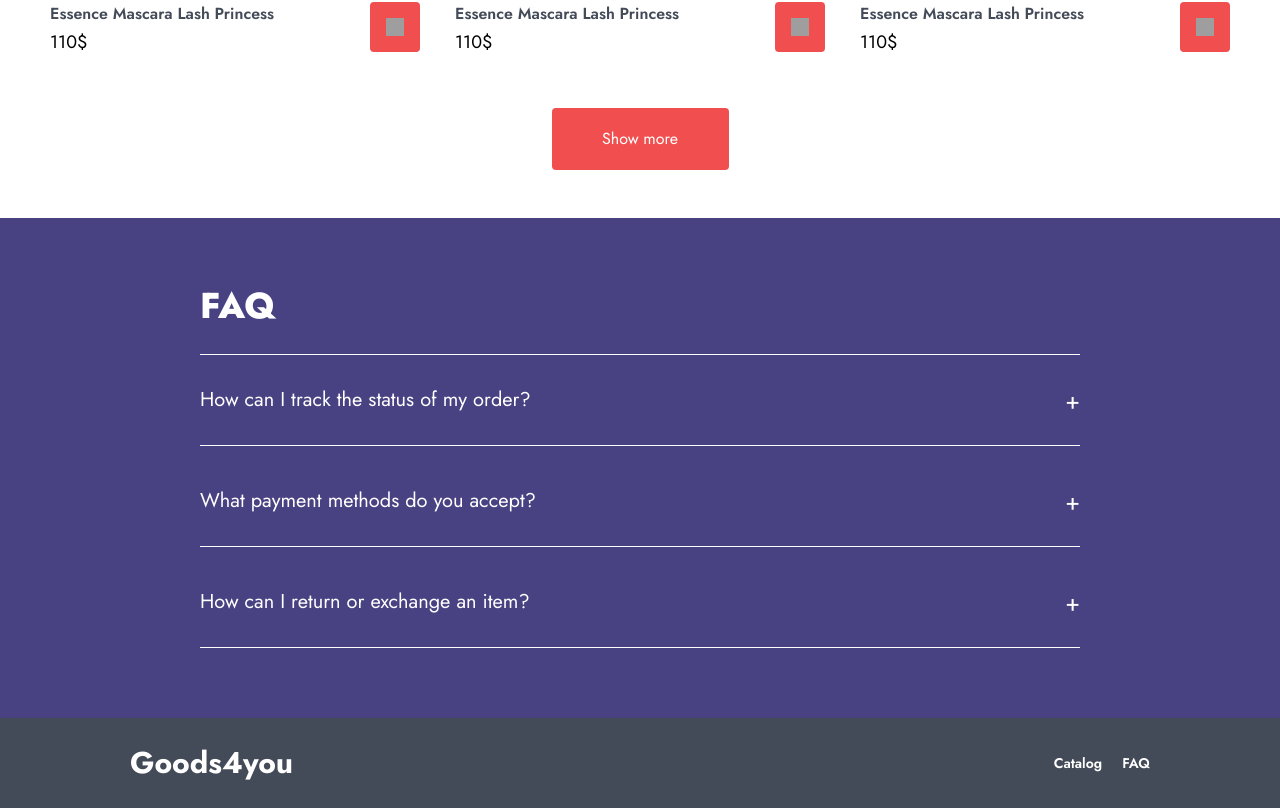
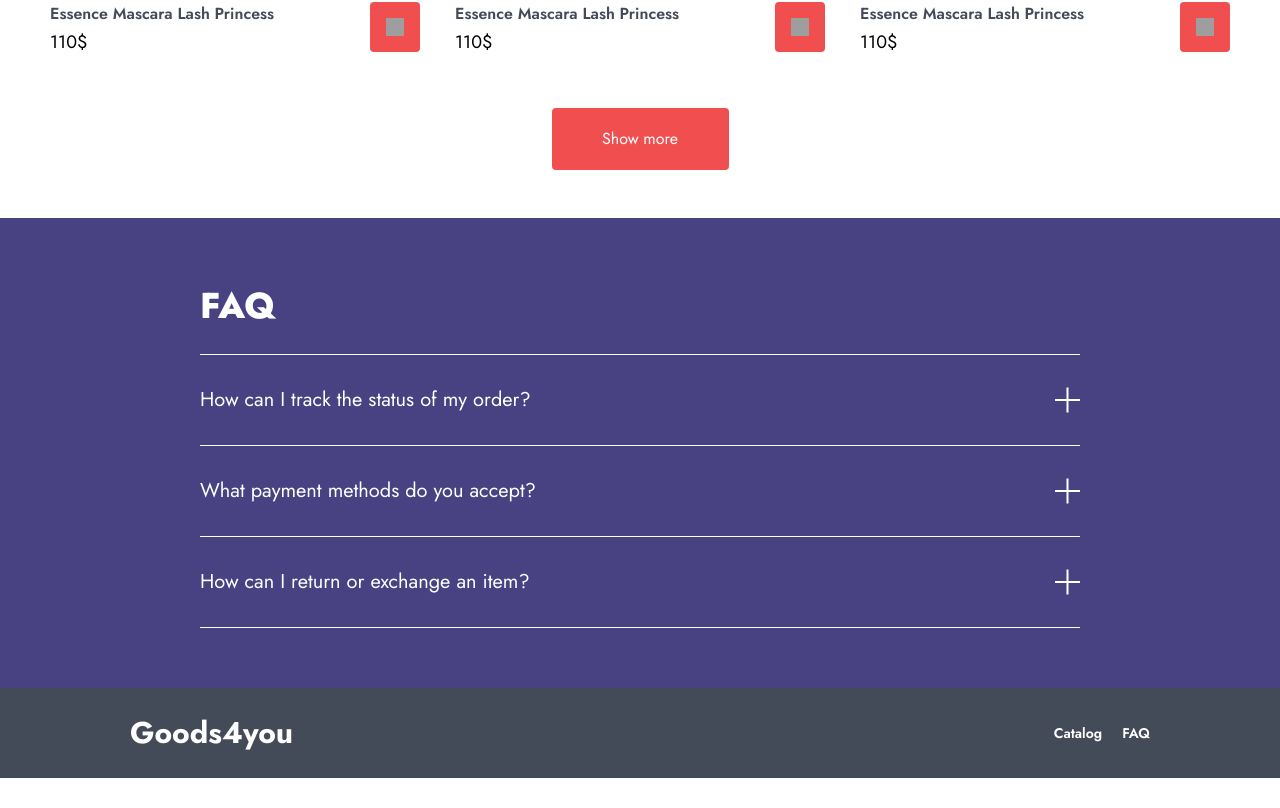
Before and after one commit to vakal-y/Marketplace-Goods4you, a React (Vite) app: page / in a window 1280 px wide. Shown: the part 2316-3124 px from the top of the page. After the commit the page ends 3094 px from the top, so only its background shows below. Built offline with nearby package versions, Linux system fonts and the light colour scheme; grey boxes are pictures that could not be loaded.

Commit message:
fix styles

```diff
--- a/src/pages/HomePage.tsx/HomePage.module.scss
+++ b/src/pages/HomePage.tsx/HomePage.module.scss
@@ -162,7 +162,6 @@
 
             .faqItem {
                 border-bottom: 1px solid $white;
-                margin-bottom: 10px;
 
                 .faqHeader {
                     display        : flex;
@@ -181,12 +180,33 @@
                     }
 
                     .icon {
-                        color     : $white;
-                        font-size : 24px;
-                        transition: transform 0.3s ease;
+                        width          : 25px;
+                        height         : 25px;
+                        display        : flex;
+                        align-items    : center;
+                        justify-content: center;
+                        position       : relative;
+
+                        &::before,
+                        &::after {
+                            content         : '';
+                            position        : absolute;
+                            width           : 25px;
+                            height          : 2px;
+                            background-color: $white;
+                            transition      : transform 0.4s ease;
+                        }
+
+                        &::before {
+                            transform: rotate(90deg);
+                        }
                     }
 
-                    &.open .icon {
+                    &.open .icon::before {
+                        transform: rotate(-45deg);
+                    }
+
+                    &.open .icon::after {
                         transform: rotate(45deg);
                     }
                 }
@@ -194,12 +214,10 @@
                 .faqContentInner {
                     overflow  : hidden;
                     max-height: 0;
-                    transition: max-height 0.3s ease, padding 0.3s ease;
-                    padding   : 0 10px;
+                    transition: max-height 0.5s ease;
 
                     &.open {
                         max-height: 200px;
-                        padding   : 10px 10px;
                     }
 
                     p {
--- a/src/pages/HomePage.tsx/HomePage.tsx
+++ b/src/pages/HomePage.tsx/HomePage.tsx
@@ -93,7 +93,7 @@
                                     id={`faq-question-${id}`}
                                 >
                                     <h3>{question}</h3>
-                                    <span className={styles.icon}>{faqOpen.includes(id) ? '-' : '+'}</span>
+                                    <span className={`${styles.icon} ${faqOpen.includes(id) ? styles.open : ''}`}></span>
                                 </div>
                                 <div
                                     className={`${styles.faqContentInner} ${faqOpen.includes(id) ? styles.open : ''}`}
```
